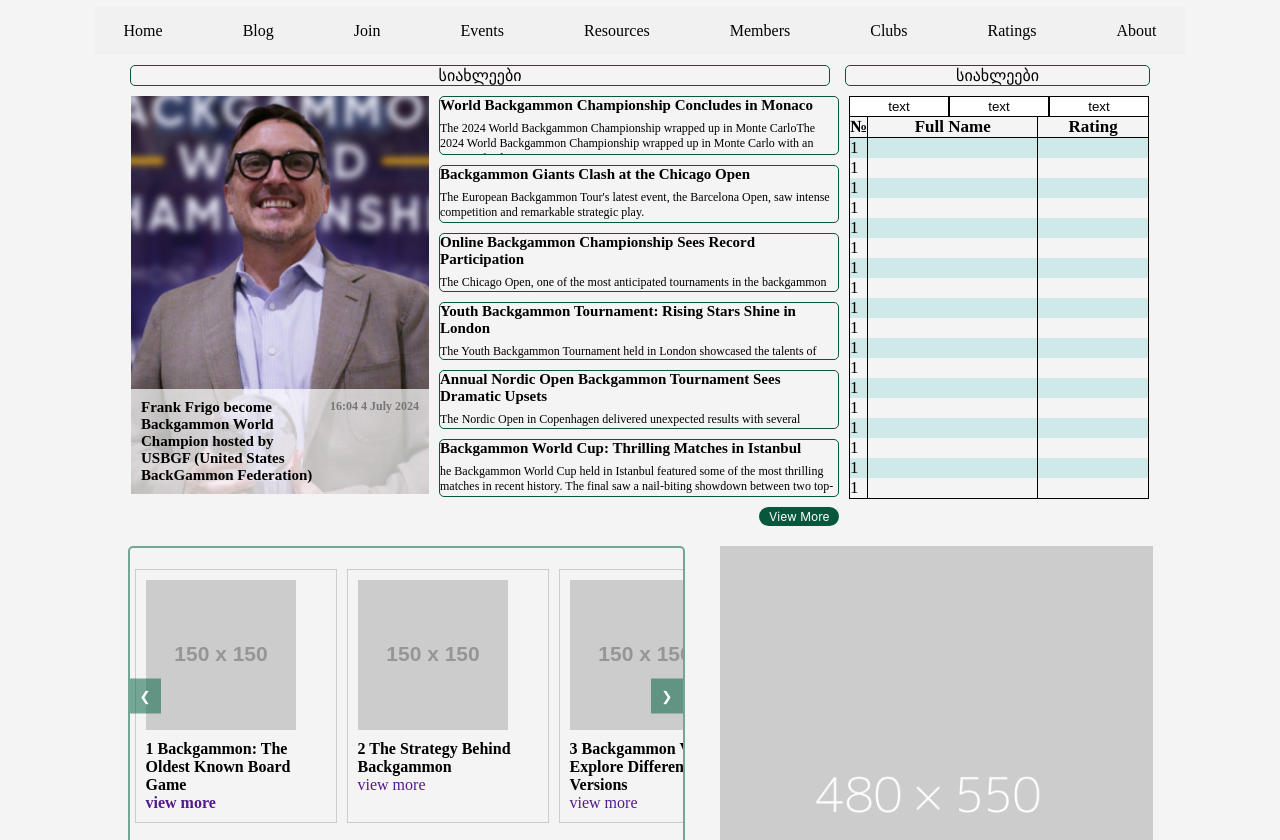
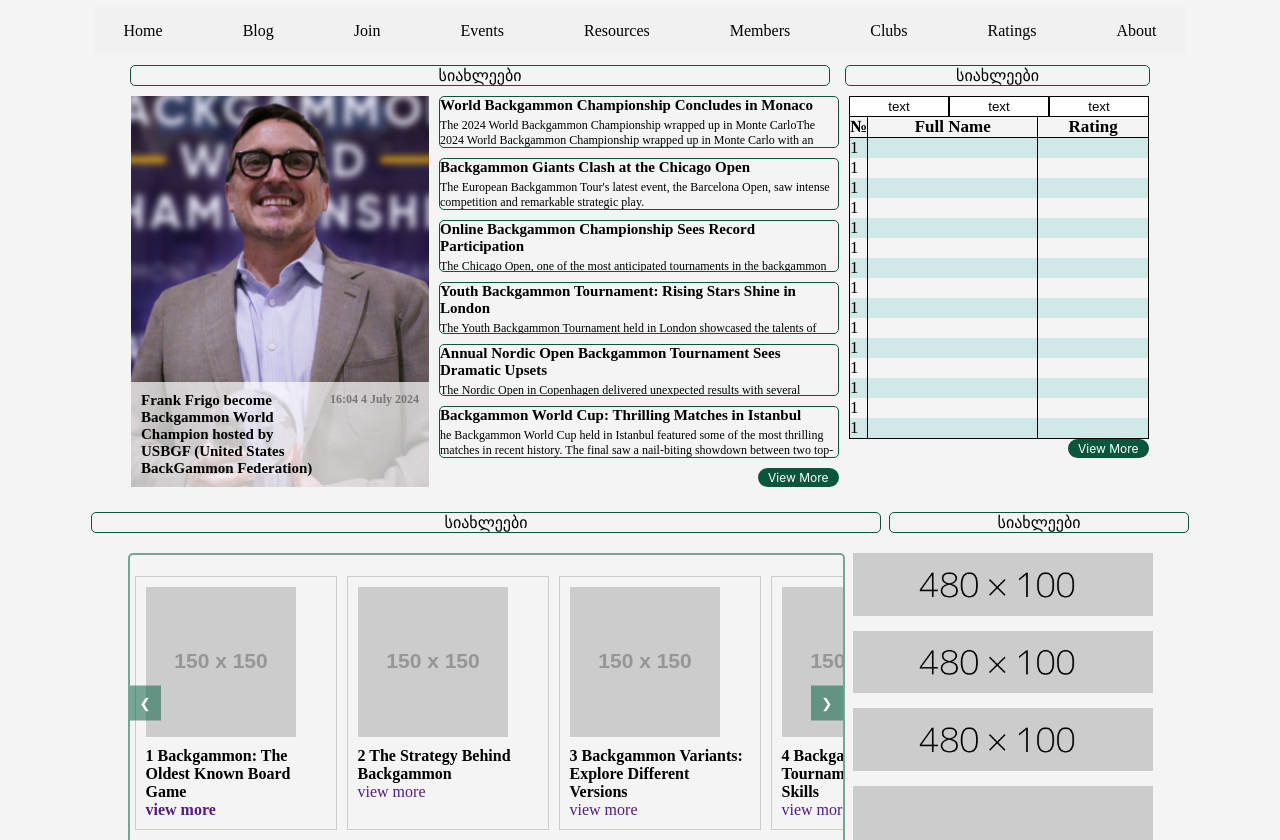
Before and after one commit to githubercrazy/backgammon, a plain HTML site: page backgammon/index.html in a window 1280 px wide. Shown: the part 112-952 px from the top of the page. Drawn offline with Linux system fonts and the light colour scheme; placeholder pictures from the web are drawn by us.

Commit message:
Add files via upload

```diff
--- a/backgammon/index.html
+++ b/backgammon/index.html
@@ -128,9 +128,6 @@
           </div>
 
           <div class="news-table-infos">
-            <div class="news-info-main">
-              <span class="news-info-text-main">This month Events</span>
-            </div>
             <div class="news-info">
               <a href="#"
                 ><span class="news-info-text"
@@ -217,16 +214,20 @@
                 </p></a
               >
             </div>
+            <div class="news-button-container">
             <button class="button-27" role="button">View More</button>
+          </div>
           </div>
           <div class="rating-and-ads">
 
           <div class="top-rating">
+
             <div class="button-container-second">
               <button class="table-header">text</button>
               <button class="table-header">text</button>
               <button class="table-header">text</button>
             </div>
+
             <table>
               <tr>
                 <th>№</th>
@@ -328,26 +329,23 @@
                 <td></td>
                 <td></td>
               </tr>
-              <tr>
-                <td class="numericia">1</td>
-                <td></td>
-                <td></td>
-              </tr>
-              <tr>
-                <td class="numericia">1</td>
-                <td></td>
-                <td></td>
-              </tr>
-              <tr>
-                <td class="numericia">1</td>
-                <td></td>
-                <td></td>
-              </tr>
             </table>
+            <div class="table-button-container">
+              <button class="button-27" role="button">View More</button>
+            </div>
           </div>
           </div>
         </div>
+        <div class="info-header-content">
+          <div class="info-news-header">
+            <span>სიახლეები</span>
+          </div>
+          <div class="info-rating-header">
+            <span>სიახლეები</span>
+          </div>
+        </div>
         <div class="info-content">
+
 
         <div class="carousel-container">
     <button class="prev" onclick="moveCarousel(-1)">&#10094;</button>
@@ -387,12 +385,12 @@
     <button class="next" onclick="moveCarousel(1)">&#10095;</button>
 </div>
 
-          <div class="advertisment-table">
-            <img src="./images/fff1.png" alt="">
-            <img src="./images/something.png" alt="">
-            <img src="./images/something.png" alt="">
-            <img src="./images/something.png" alt="">
-          </div>
+<div class="advertisment-table">
+  <img src="./images/something.png" alt="">
+  <img src="./images/something.png" alt="">
+  <img src="./images/something.png" alt="">
+  <img src="./images/fff1.png" alt="">
+</div>
 
           <div class="news-box-container">
             <div class="news-box">
--- a/backgammon/style.css
+++ b/backgammon/style.css
@@ -139,7 +139,7 @@ body {
   display: flex;
   justify-content: center;
   align-items: center;
-  gap: 5px;
+  gap: 8px;
 }
 
 .news-header {
@@ -199,7 +199,7 @@ body {
   border: 1px #08573c solid;
   border-radius: 5px;
   overflow: hidden;
-  height: 60px;
+  height: 61px;
 }
 
 .news-info-main {
@@ -252,7 +252,7 @@ body {
 }
 
 .news-info-subtext {
-  padding-top: 7px;
+  padding-top: 4px;
   font-size: 12px;
   margin: 0 auto;
 }
@@ -323,7 +323,14 @@ td.numericia {
   border-bottom: 0;
   width: 5%;
 }
-
+.table-button-container{
+  display: flex;
+  justify-content: flex-end;
+}
+.news-button-container {
+  display: flex;
+  justify-content: flex-end;
+}
 
 .button-27 {
   appearance: none;
@@ -333,11 +340,9 @@ td.numericia {
   border-radius: 15px;
   color: #FFFFFF;
   cursor: pointer;
-  display: flex;
   font-family: Roobert, -apple-system, BlinkMacSystemFont, "Segoe UI", Helvetica, Arial, sans-serif, "Apple Color Emoji", "Segoe UI Emoji", "Segoe UI Symbol";
   font-size: 12px;
   line-height: normal;
-  margin: 0;
   outline: none;
   text-align: center;
   text-decoration: none;
@@ -346,30 +351,35 @@ td.numericia {
   -webkit-user-select: none;
   touch-action: manipulation;
   will-change: transform;
-  margin-left: 320px;
   padding-left: 8px;
+  padding-right: 8px;
+}
+.info-header-content {
+  display: flex;
+  justify-content: center;
+  align-items: center;
+  gap: 8px;
+  margin-top: 25px;
+}
+.info-news-header{
+  min-width: 790px;
+}
+.info-rating-header{
+  min-width: 300px;
 }
 
-.button-27:disabled {
-  pointer-events: none;
-}
-
-.button-27:hover {
-  box-shadow:
-    rgba(8, 87, 60, 0.5) -3px -3px 15px,
-    rgba(8, 87, 60, 0.5) 3px 5px 15px;
-  transform: translateY(-2px);
-}
-
-.button-27:active {
-  box-shadow: none;
-  transform: translateY(0);
+.info-rating-header,
+.info-news-header{
+  display: flex;
+  justify-content: center;
+  border: 1px #08573c solid;
+  border-radius: 5px;
 }
 
 .info-content {
   display: grid;
   grid-template-columns: 1fr auto;
-  gap: 35px;
+  gap: 8px;
   margin: 0 auto;
   padding-top: 20px;
   position: relative;
@@ -381,6 +391,7 @@ td.numericia {
   display: flex;
   flex-direction: column;
   gap: 15px;
+  max-width: 300px;
 }
 
 .carousel-container,
@@ -395,8 +406,7 @@ td.numericia {
   overflow: hidden;
   border: 2px #06664489 solid;
   border-radius: 5px;
-  max-width: 600px;
-  /* You can also adjust this for responsiveness */
+  max-width: 775px;
   height: 300px;
   position: relative;
 }
@@ -471,7 +481,7 @@ td.numericia {
   display: flex;
   gap: 30px;
   flex-direction: column;
-  max-width: 600px;
+  max-width: 775px;
 }
 
 .news-box {
@@ -650,7 +660,9 @@ td.numericia {
   .rating-header {
     min-width: 305px;
   }
-
+  .news-info{
+    height: 52px;
+  }
   .news-info-main {
     display: none;
   }
@@ -704,10 +716,6 @@ td.numericia {
     max-width: 180px;
   }
 
-  .button-27 {
-    margin-left: 200px;
-  }
-
   .news-header-content {
     gap: 6px;
   }
```
